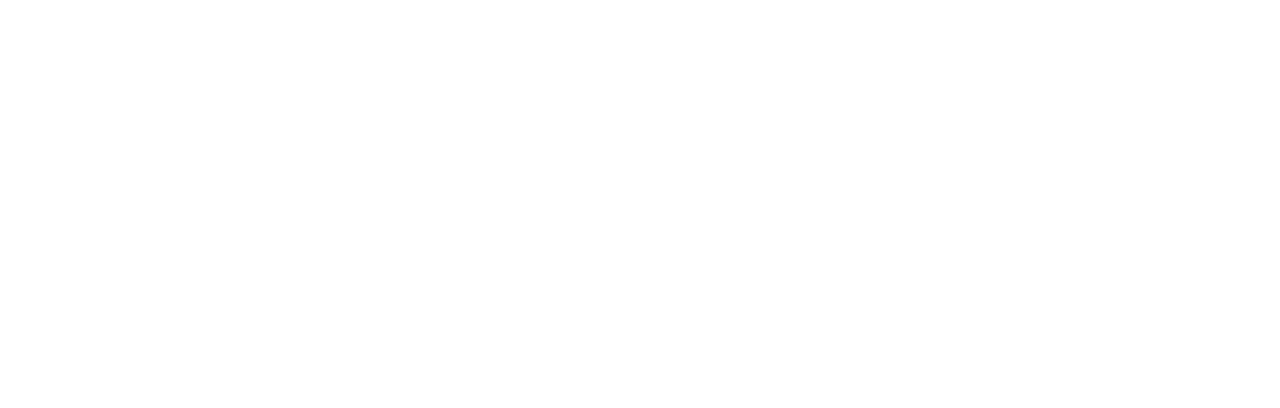
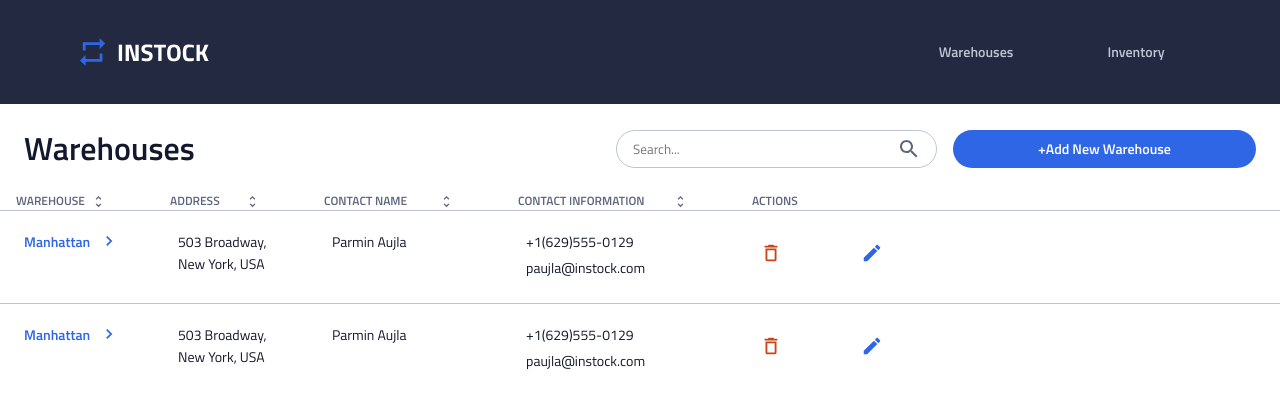
Before and after one commit to timohuennebeck/instock-jon, a React (Create React App) app: page / in a window 1280 px wide. Before the commit this address had no page. Shown: the top 408 px of the page. Built offline with nearby package versions, Linux system fonts and the light colour scheme.

Commit message:
Add warehous component to warehouse page. Update warehouse list margins

```diff
--- a/src/App.js
+++ b/src/App.js
@@ -3,8 +3,8 @@ import { BrowserRouter as Router, Routes, Route } from 'react-router-dom';
 // import WarehousesDetailsEdit from './pages/WarehousesDetailsEdit/WarehousesDetailsEdit';
 import WarehousesDetailsAdd from './pages/WarehouseDetailsAdd/WarehousesDetailsAdd';
 import DeleteNotification from './components/DeleteNotification/DeleteNotification';
-// import PageHeader from './components/PageHeader/PageHeader';
-// import WarehouseList from './pages/WarehouseList/WarehouseList';
+import PageHeader from './components/PageHeader/PageHeader';
+import Warehouse from './pages/Warehouse/Warehouse';
 // import WarehouseDetails from './pages/WarehouseDetails/WarehouseDetails';
 // import InventoryList from './pages/InventoryList/InventoryList';
 // import InventoryDetail from './pages/InventoryDetail/InventoryDetail';
@@ -14,11 +14,11 @@ function App() {
     <div>
       <Router>
         {/* <DeleteNotification /> */}
-        {/* <PageHeader /> */}
+        <PageHeader />
         <Routes>
-          {/* <Route path='/' element={<WarehouseList />} />
-          <Route path='/warehouses' element={<WarehouseList />} />
-          <Route path='/inventory' element={<InventoryList />} /> */}
+          <Route path='/' element={<Warehouse />} />
+          <Route path='/warehouses' element={<Warehouse />} />
+          {/* <Route path='/inventory' element={<InventoryList />} /> */}
           {/* <Route path='/warehouses/:id' element={<WarehouseDetails />} /> */}
           {/* <Route path="warehouses/:id/edit" element={<WarehousesDetailsEdit />}/> */}
           {/* <Route path="warehouses/add" element={<WarehousesDetailsAdd />}/> */}
--- a/src/components/WarehouseCard/WarehouseCard.scss
+++ b/src/components/WarehouseCard/WarehouseCard.scss
@@ -4,7 +4,7 @@
 @use "../../styles/partials/variables" as *;
 
 .warehouse-card{
-    padding: 1rem;
+    padding: 1.5rem;
     padding-top: 0;
     border-top: 1px solid $sec-color-2;
     justify-content: space-between;
@@ -13,8 +13,6 @@
     @include tablet {
         flex-wrap: nowrap;
         justify-content: flex-start;///
-
-
     }
 
 
@@ -69,6 +67,7 @@
         }
 
         &--contact-info {
+            width: 120px;
             @include tablet {
                 width: 170px;
             }
--- a/src/components/WarehouseForm/WarehouseForm.scss
+++ b/src/components/WarehouseForm/WarehouseForm.scss
@@ -35,7 +35,7 @@
     }
 
     &-button {
-        margin: 1rem 0;
+        margin-top: 1rem;
         width: 100%;
         border-radius: 20px;
         height: 36px;
--- a/src/components/WarehouseList/WarehouseList.scss
+++ b/src/components/WarehouseList/WarehouseList.scss
@@ -4,7 +4,7 @@
 
 
 .warehouse__header {
-    margin: 1rem;
+    margin: 1.5rem;
 
     @include tablet {
         display: flex;
--- /dev/null
+++ b/src/pages/Warehouse/Warehouse.js
@@ -0,0 +1,7 @@
+import WarehouseList from '../../components/WarehouseList/WarehouseList'
+
+export default function Warehouse(){
+    return (
+        <WarehouseList />
+    )
+}
```
